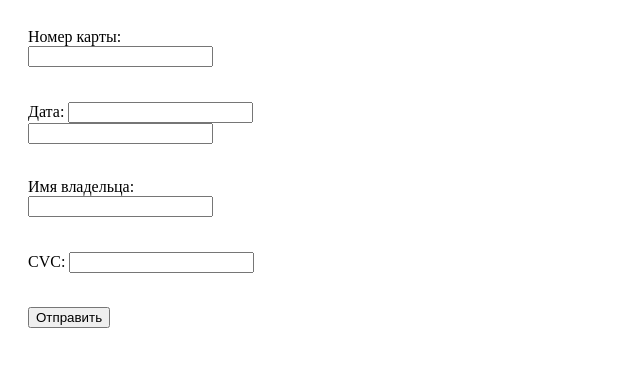
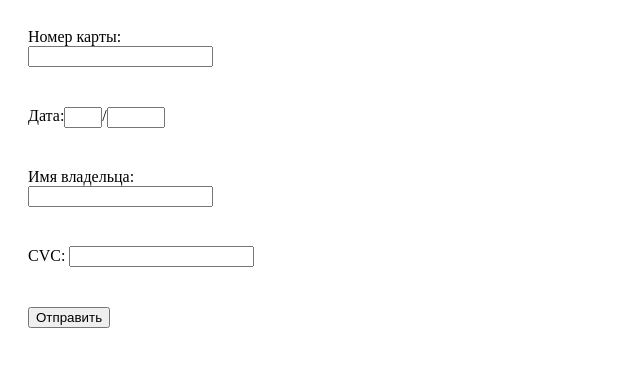
Before and after one commit to katsimoto/solid-octo-dollop, a plain HTML site: page dist/index.html in a window 1280 px wide. Shown: the whole page, without its empty margins (0-640 px from the left). Drawn offline with Linux system fonts and the light colour scheme.

Commit message:
Added css for date

```diff
--- a/dist/index.css
+++ b/dist/index.css
@@ -7,3 +7,15 @@
     justify-content: space-between;
     align-items: baseline;
 }
+
+.date {
+    display: flex;
+}
+
+#dateMonth {
+    width: 30px;
+}
+
+#dateYear {
+    width: 50px;
+}
--- a/dist/index.html
+++ b/dist/index.html
@@ -12,11 +12,11 @@
             Номер карты:
             <input id="card-number" name="bank" type="number"/>
         </label>
-        <label>
+        <div class="date">
             Дата:
-            <input id="dateMonth" type="number" name="dateMonth"/>
-            <input id="dateYear" type="number" name="dateYear"/>
-        </label>
+        <label><input id="dateMonth" type="number" name="dateMonth"/></label>/
+        <label><input id="dateYear" type="number" name="dateYear"/></label>
+        </div>
         <label>
             Имя владельца:
             <input id="card-member"/>
```
